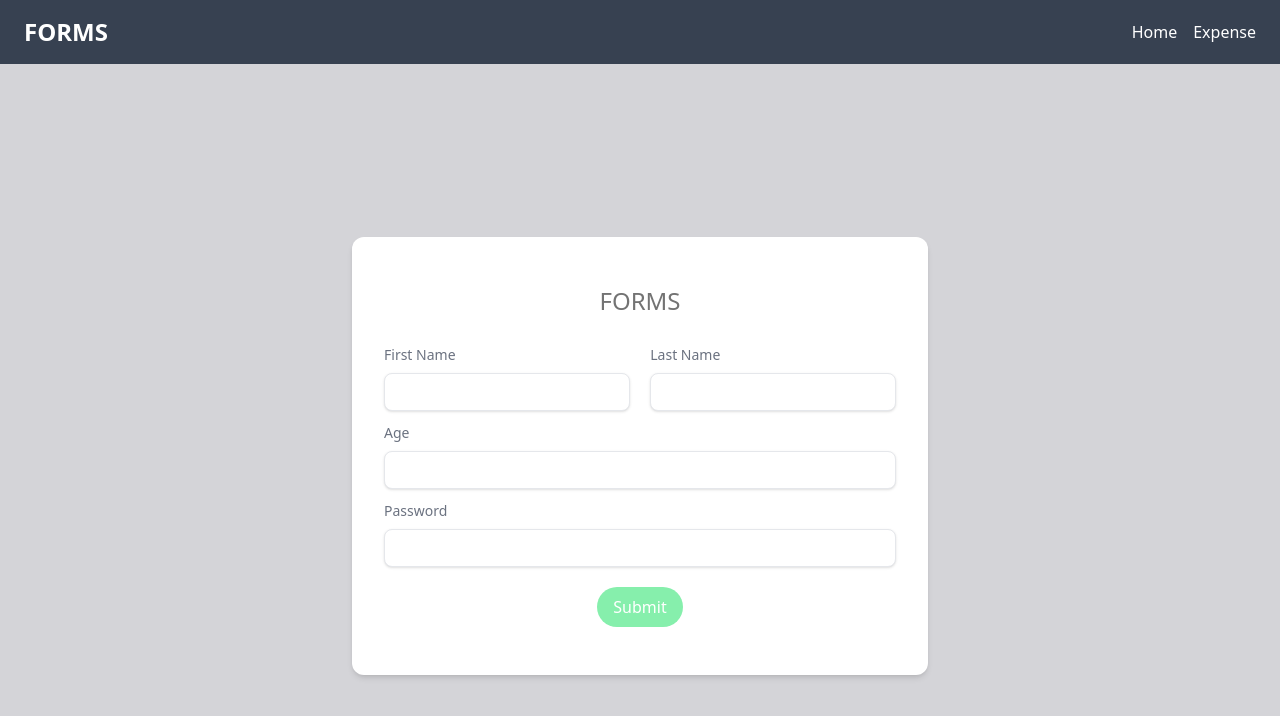
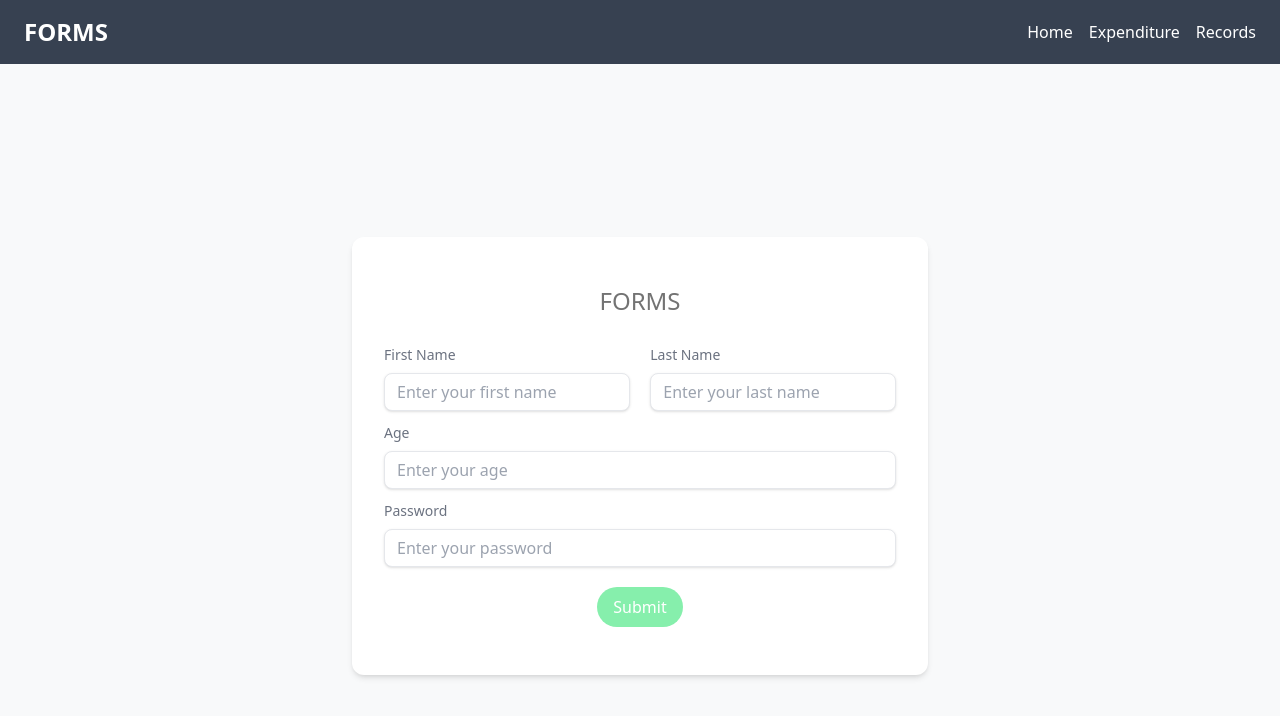
Before and after one commit to ChShehroz/React-hook-forms, a React (Vite) app: page / in a window 1280 px wide. Shown: the top 716 px of the page. Built offline with nearby package versions, Linux system fonts and the light colour scheme.

Commit message:
Form Changes

```diff
--- a/src/Component/Forms/Forms.tsx
+++ b/src/Component/Forms/Forms.tsx
@@ -23,13 +23,16 @@ const Forms = () => {
   const {
     register,
     handleSubmit,
-    formState: { errors },
-  } = useForm<FormData>({ resolver: zodResolver(schema) });
+    formState: { errors, isValid },
+  } = useForm<FormData>({
+    resolver: zodResolver(schema),
+    mode: "onChange",
+  });
 
   const onSubmit = (data: FieldValues) => console.log(data);
 
   return (
-    <div className="flex justify-center items-center h-screen bg-zinc-300">
+    <div className="flex justify-center items-center h-screen bg-[#f8f9fa]">
       <form
         onSubmit={handleSubmit(onSubmit)}
         className="bg-white shadow-md rounded-xl px-8 p-12 mb-4 w-full max-w-xl"
@@ -49,6 +52,7 @@ const Forms = () => {
               {...register("firstName")}
               id="fname"
               type="text"
+              placeholder="Enter your first name"
               className="shadow appearance-none border rounded-lg w-full py-2 px-3 text-gray-700 leading-tight focus:outline-none focus:shadow-outline"
             />
             {errors.firstName && (
@@ -68,6 +72,7 @@ const Forms = () => {
               {...register("lastName")}
               id="lname"
               type="text"
+              placeholder="Enter your last name"
               className="shadow appearance-none border rounded-lg w-full py-2 px-3 text-gray-700 leading-tight focus:outline-none focus:shadow-outline"
             />
             {errors.lastName && (
@@ -88,6 +93,7 @@ const Forms = () => {
             {...register("age", { valueAsNumber: true })}
             id="age"
             type="number"
+            placeholder="Enter your age "
             className="shadow appearance-none border rounded-lg w-full py-2 px-3 text-gray-700 leading-tight focus:outline-none focus:shadow-outline"
           />
           {errors.age && (
@@ -105,6 +111,7 @@ const Forms = () => {
             {...register("password")}
             id="password"
             type="password"
+            placeholder="Enter your password"
             className="shadow appearance-none border rounded-lg w-full py-2 px-3 text-gray-700 leading-tight focus:outline-none focus:shadow-outline"
           />
           {errors.password && (
@@ -114,7 +121,14 @@ const Forms = () => {
           )}
         </div>
         <div className="flex justify-center items-center mt-5">
-          <button className="bg-green-300 hover:bg-green-500 text-white font-normal py-2 px-4 rounded-full">
+          <button
+            disabled={!isValid}
+            className={` ${
+              isValid
+                ? "bg-green-500 hover:bg-green-300 cursor-pointer"
+                : "bg-green-300 cursor-not-allowed"
+            } text-white font-normal py-2 px-4 rounded-full`}
+          >
             Submit
           </button>
         </div>
--- a/src/Component/NavBar/NavBar.tsx
+++ b/src/Component/NavBar/NavBar.tsx
@@ -12,8 +12,11 @@ const Navbar = () => {
             <Link to="/" className="text-white hover:text-red-400">
               Home
             </Link>
+            <Link to="/expenseForm" className="text-white hover:text-red-400">
+              Expenditure
+            </Link>
             <Link to="/expense" className="text-white hover:text-red-400">
-              Expense
+              Records
             </Link>
           </div>
         </div>
--- /dev/null
+++ b/src/Container/ExpensePage/ExpenseFormPage.tsx
@@ -0,0 +1,5 @@
+const ExpenseFormPage = () => {
+  return <div>ExpenseFormPage</div>;
+};
+
+export default ExpenseFormPage;
--- a/src/Container/ExpensePage/ExpensePage.tsx
+++ b/src/Container/ExpensePage/ExpensePage.tsx
@@ -16,7 +16,7 @@ const ExpensePage = () => {
     : expense;
 
   return (
-    <div className="flex flex-col justify-center items-center h-screen bg-zinc-300">
+    <div className="flex flex-col justify-center items-center h-screen bg-[#f8f9fa]">
       {/* Use the ExpenseFilter component here */}
       <ExpenseFilter
         onSelectCategory={(category) => setSelectedCategory(category)}
--- /dev/null
+++ b/src/Expense-tracker/Component/ExpenseForm.tsx
@@ -0,0 +1,5 @@
+const ExpenseForm = () => {
+  return <div>ExpenseForm</div>;
+};
+
+export default ExpenseForm;
--- a/src/Expense-tracker/Component/ExpenseList.tsx
+++ b/src/Expense-tracker/Component/ExpenseList.tsx
@@ -50,7 +50,7 @@ const ExpenseList = ({ expenses, onDelete }: Props) => {
           ))}
         </tbody>
         <tfoot>
-          <tr className="h-14 border-gray-300 border-b">
+          <tr className="h-14 border-gray-300 ">
             <td className="pl-14 font-bold">Total</td>
             <td className="px- font-bold">
               ${" "}
--- a/src/Routes/RoutesPage.tsx
+++ b/src/Routes/RoutesPage.tsx
@@ -1,11 +1,13 @@
 import { Routes, Route } from "react-router-dom";
 import Home from "../Container/Home/Home";
 import ExpensePage from "../Container/ExpensePage/ExpensePage";
+import ExpenseFormPage from "../Container/ExpensePage/ExpenseFormPage";
 const RoutesPage = () => {
   return (
     <Routes>
       <Route path="/" element={<Home />} />
       <Route path="/expense" element={<ExpensePage />} />
+      <Route path="/expenseForm" element={<ExpenseFormPage />} />
     </Routes>
   );
 };
```
